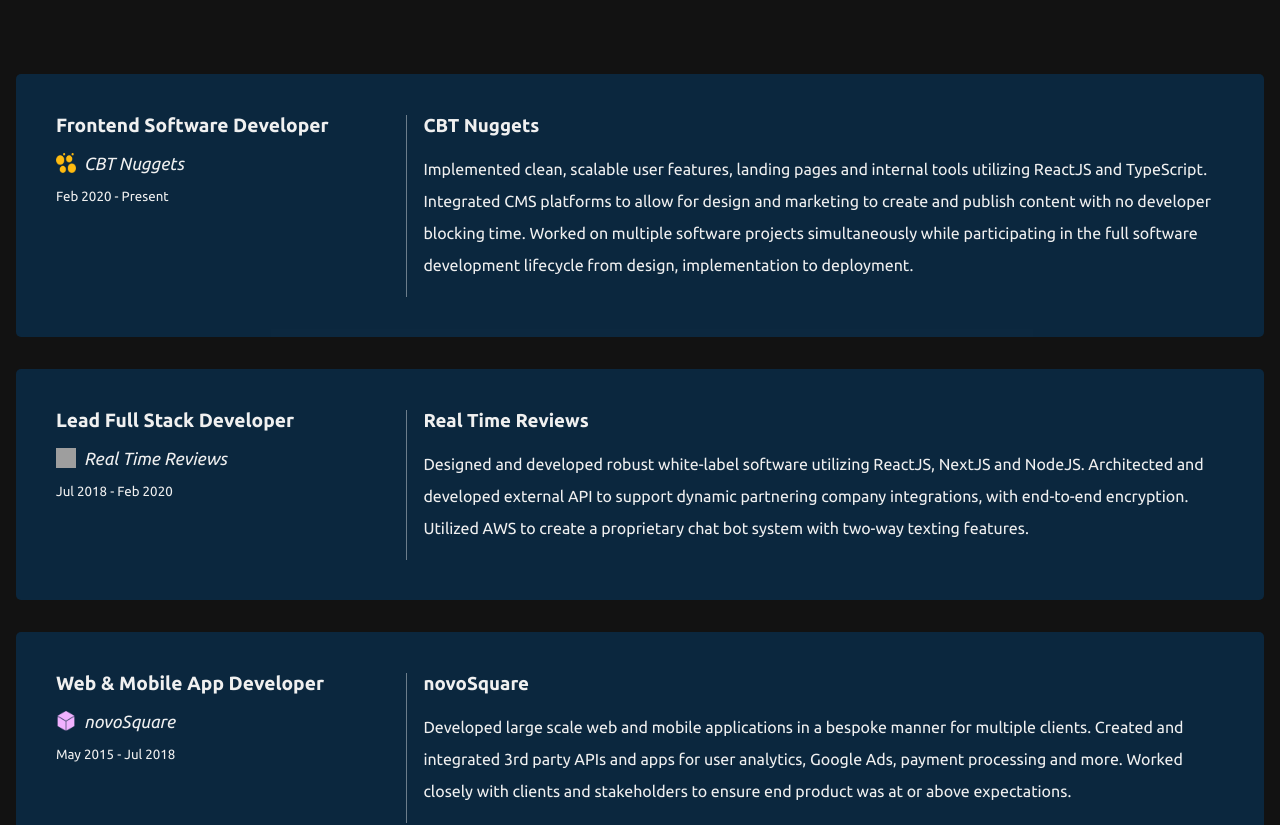
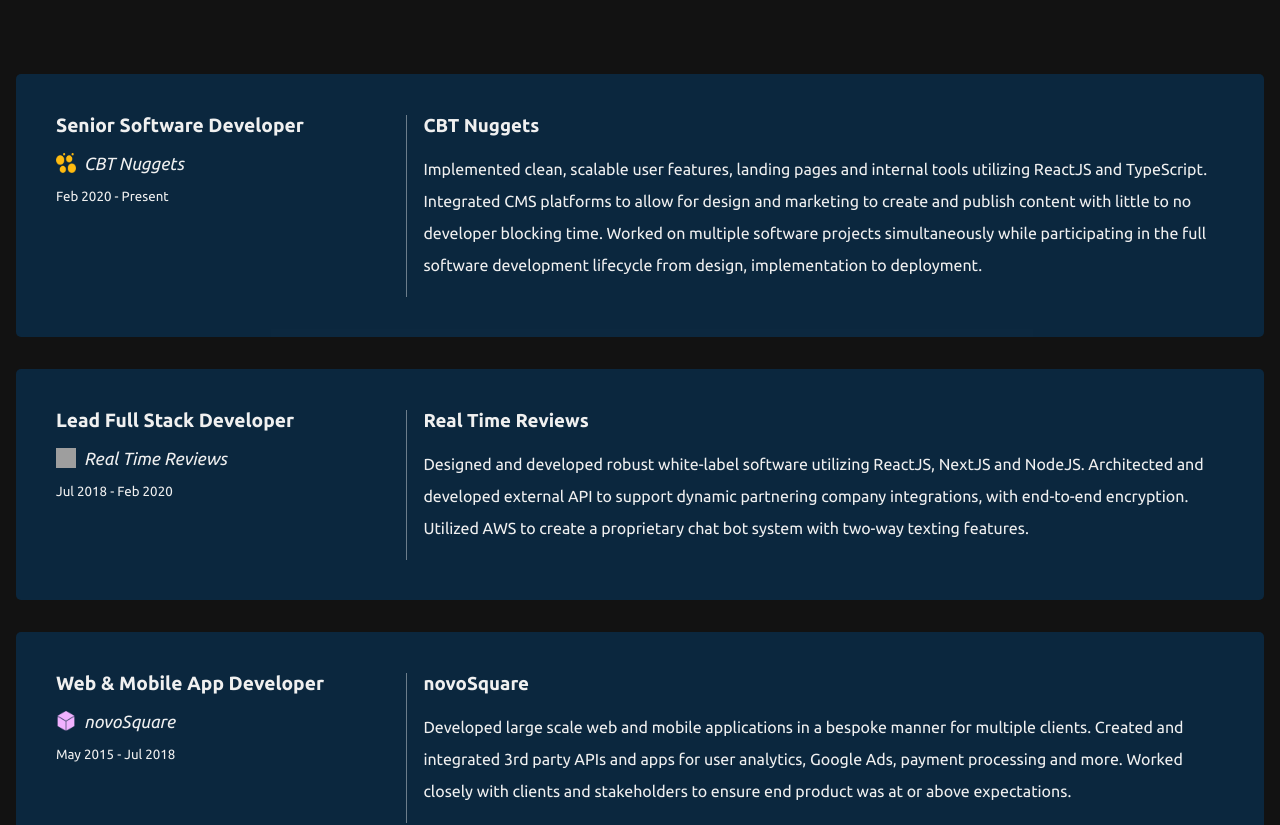
Before and after one commit to dixonormous23/alexdixon, a Next.js app: page / in a window 1280 px wide. Shown: the part 2868-3693 px from the top of the page. Built offline with nearby package versions, Linux system fonts and the light colour scheme; grey boxes are pictures that could not be loaded.

Commit message:
add more portfolio work, less fadeIn animation time

```diff
--- a/src/components/home/Experience/experience.ts
+++ b/src/components/home/Experience/experience.ts
@@ -9,14 +9,14 @@ export interface ExperienceItemInterface {
 
 export const experienceItems: ExperienceItemInterface[] = [
     {
-        jobTitle: 'Frontend Software Developer',
+        jobTitle: 'Senior Software Developer',
         companyName: 'CBT Nuggets',
         image: '/experience/cbtnuggets.png',
         timePeriod: 'Feb 2020 - Present',
         location: 'Bend, OR | Remote',
         jobDescription: `
             Implemented clean, scalable user features, landing pages and internal tools utilizing ReactJS and TypeScript.
-            Integrated CMS platforms to allow for design and marketing to create and publish content with no developer blocking time.
+            Integrated CMS platforms to allow for design and marketing to create and publish content with little to no developer blocking time.
             Worked on multiple software projects simultaneously while participating in the full software development lifecycle from design, implementation to deployment.
         `
     },
--- a/src/components/home/Portfolio/portfolio.ts
+++ b/src/components/home/Portfolio/portfolio.ts
@@ -51,4 +51,12 @@ export const portfolio: PortfolioItemInterface[] = [
             NFT website built to allow users to mint a TreeRatz NFT.
         `
     },
+    {
+        image: '/portfolio/alchemenow.png',
+        title: 'AlcheME Now',
+        stack: ['nextjs', 'ts', 'styled-components', 'graphql'],
+        shortDescription: `
+            Website developed for client to provide paid communication from advisor to client.
+        `
+    },
 ];
--- a/src/styles/common/animations.ts
+++ b/src/styles/common/animations.ts
@@ -8,7 +8,7 @@ export const fadeInAnimation = keyframes`
 export const buildFadeIn = (startDelay?: number) => {
     return css`
         opacity: 0;
-        animation: ${fadeInAnimation} 1s ease;
+        animation: ${fadeInAnimation} 0.5s ease;
         animation-delay: ${startDelay ?? 0}s;
         animation-fill-mode: forwards;
     `;
```
